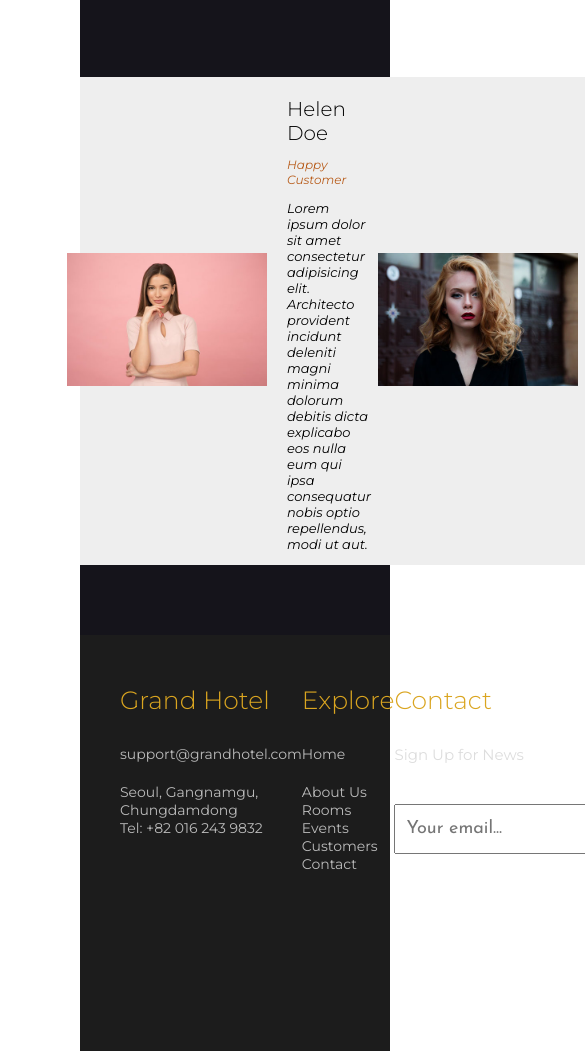
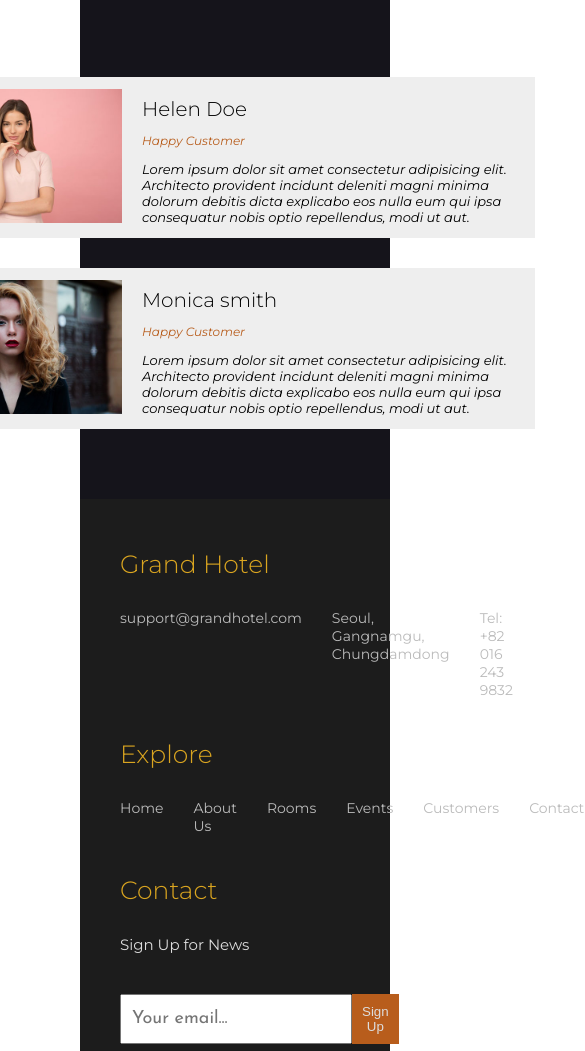
Before and after one commit to jinmc/css_hotel, a plain HTML site: page index.html in a window 390 px wide. Shown: the part 4963-6014 px from the top of the page, 585 px wide, since content can reach past the window. Drawn offline with Linux system fonts and the light colour scheme.

Commit message:
make responsive for below 1400px

```diff
--- a/css/style.css
+++ b/css/style.css
@@ -677,3 +677,27 @@ body {
     color: gold;
 }
 /* end of footer */
+
+@media(max-width: 1400px) {
+    .customers-card-wrapper {
+        flex-direction: column;
+        align-items: center;
+    }
+
+    .customer-card:first-child {
+        margin-bottom: 3rem;
+    }
+
+    .main-part {
+        flex-direction: column;
+    }
+
+    .footer-list {
+        display: flex;
+    }
+
+    .footer-list-item {
+        margin-right: 3rem;
+    }
+
+}
--- a/index.html
+++ b/index.html
@@ -252,12 +252,12 @@
                             support@grandhotel.com
                         </a>
                     </li>
-                    <li>
+                    <li class="footer-list-item">
                         <a href="#" class="footer-list-link">
                             Seoul, Gangnamgu, Chungdamdong
                         </a>
                     </li>
-                    <li>
+                    <li class="footer-list-item">
                         <a href="#" class="footer-list-link">
                             Tel: +82 016 243 9832
                         </a>
@@ -273,27 +273,27 @@
                             Home
                         </a>
                     </li>
-                    <li>
+                    <li class="footer-list-item">
                         <a href="#" class="footer-list-link">
                             About Us
                         </a>
                     </li>
-                    <li>
+                    <li class="footer-list-item">
                         <a href="#" class="footer-list-link">
                             Rooms
                         </a>
                     </li>
-                    <li>
+                    <li class="footer-list-item">
                         <a href="#" class="footer-list-link">
                             Events
                         </a>
                     </li>
-                    <li>
+                    <li class="footer-list-item">
                         <a href="#" class="footer-list-link">
                             Customers
                         </a>
                     </li>
-                    <li>
+                    <li class="footer-list-item">
                         <a href="#" class="footer-list-link">
                             Contact
                         </a>
```
